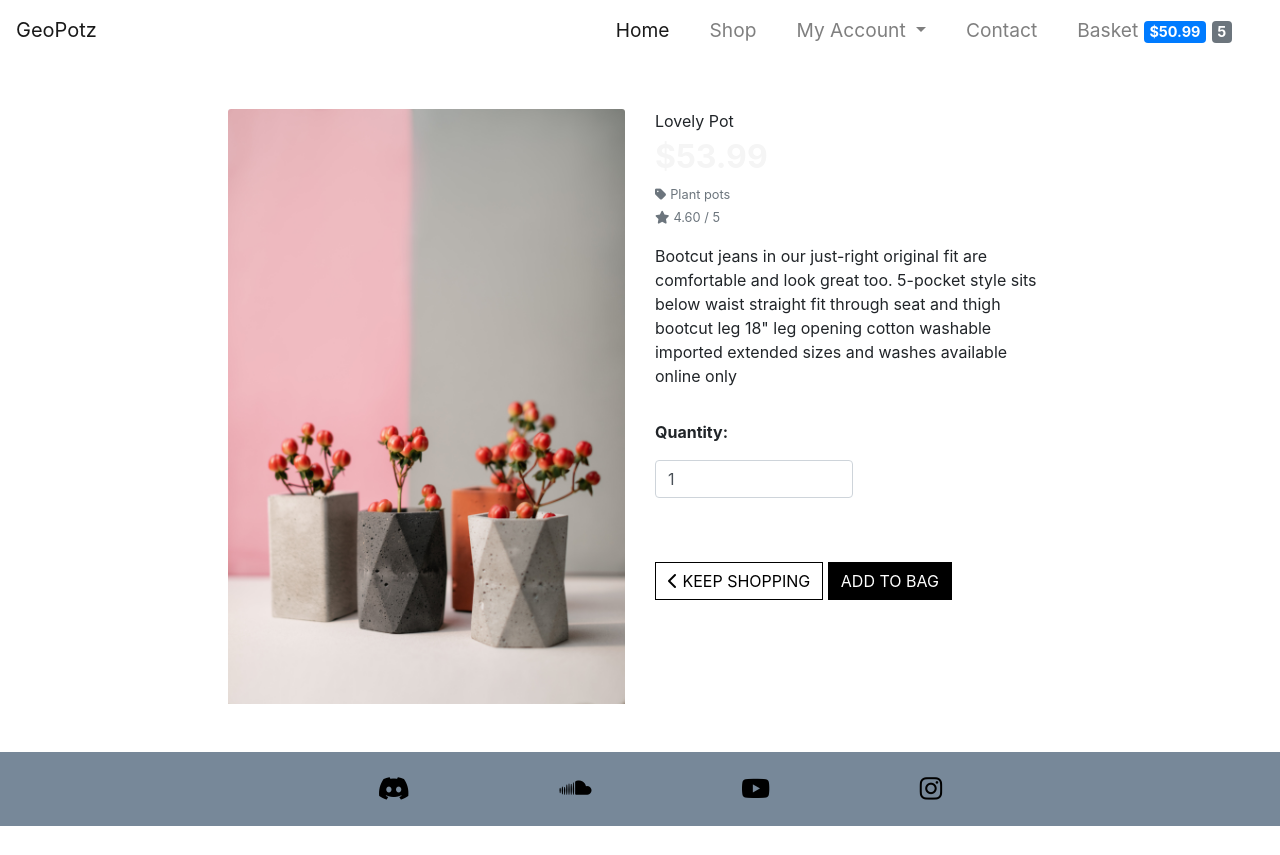
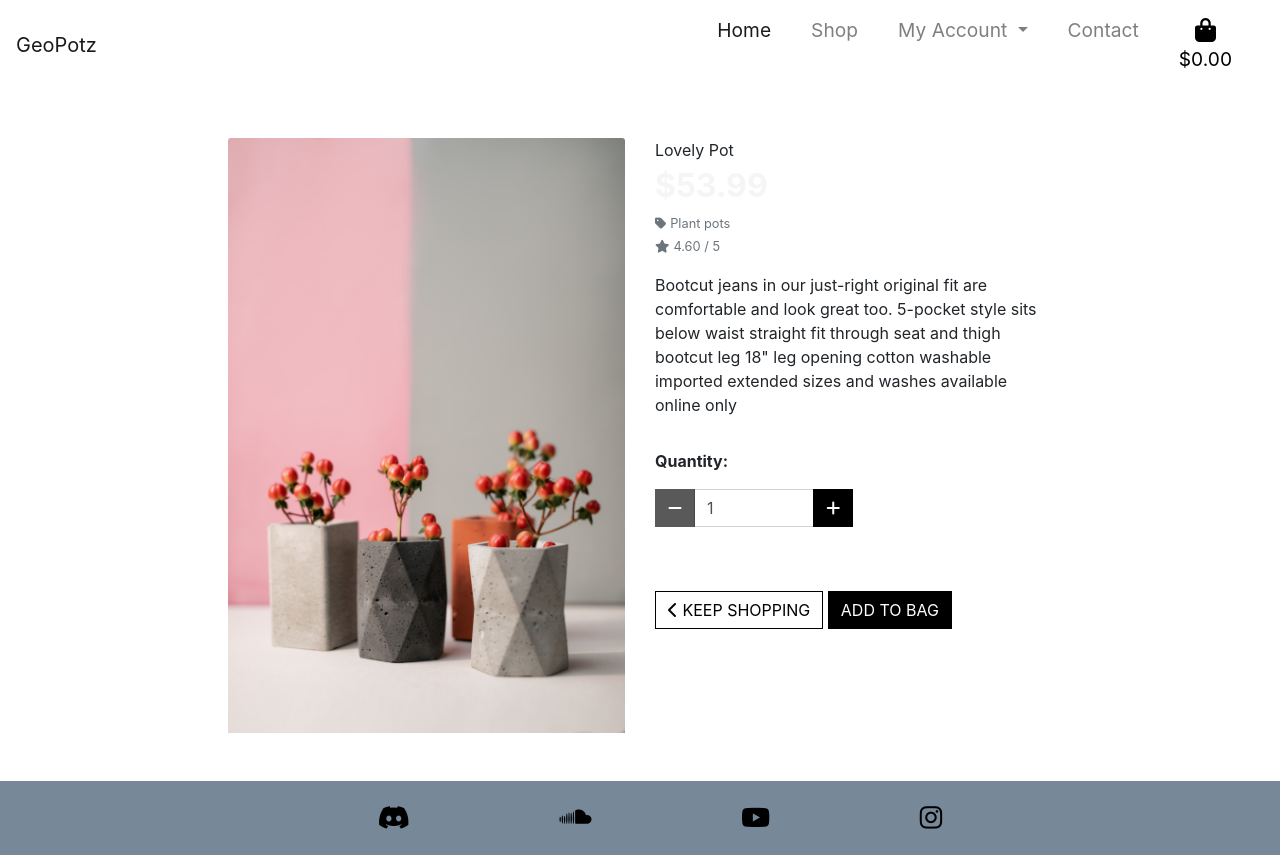
Before and after one commit to BMorrell92/BMorrell_Milestone_Project4, a Django app: page /products/1 in a window 1280 px wide. Before the commit the page ends 826 px from the top, so only its background shows below. Run offline with Django 3.2, Linux system fonts and the light colour scheme; data comes from the database, SQL or seed files in the repository; parts of the project's set-up code (start-up, migrations or seed data) failed here and were passed over; some libraries are stand-ins or nearby versions; some web fonts are replaced.

Commit message:
added quantity selector boxes to bag page

```diff
--- /dev/null
+++ b/products/templates/products/includes/quantity_input_script.html
@@ -0,0 +1,44 @@
+<script type="text/javascript">
+
+    // Disable +/- buttons outside 1-99 range
+    function handleEnableDisable(itemId) {
+        var currentValue = parseInt($(`#id_qty_${itemId}`).val());
+        var minusDisabled = currentValue < 2;
+        var plusDisabled = currentValue > 98;
+        $(`#decrement-qty_${itemId}`).prop('disabled', minusDisabled);
+        $(`#increment-qty_${itemId}`).prop('disabled', plusDisabled);
+    }
+
+    // Ensure proper enabling/disabling of all inputs on page load
+    var allQtyInputs = $('.qty_input');
+    for(var i = 0; i < allQtyInputs.length; i++){
+        var itemId = $(allQtyInputs[i]).data('item_id');
+        handleEnableDisable(itemId);
+    }
+
+    // Check enable/disable every time the input is changed
+    $('.qty_input').change(function() {
+        var itemId = $(this).data('item_id');
+        handleEnableDisable(itemId);
+    });
+
+    // Increment quantity
+    $('.increment-qty').click(function(e) {
+       e.preventDefault();
+       var closestInput = $(this).closest('.input-group').find('.qty_input')[0];
+       var currentValue = parseInt($(closestInput).val());
+       $(closestInput).val(currentValue + 1);
+       var itemId = $(this).data('item_id');
+       handleEnableDisable(itemId);
+    });
+
+    // Decrement quantity
+    $('.decrement-qty').click(function(e) {
+       e.preventDefault();
+       var closestInput = $(this).closest('.input-group').find('.qty_input')[0];
+       var currentValue = parseInt($(closestInput).val());
+       $(closestInput).val(currentValue - 1);
+       var itemId = $(this).data('item_id');
+       handleEnableDisable(itemId);
+    });
+</script>
--- a/products/templates/products/product_detail.html
+++ b/products/templates/products/product_detail.html
@@ -50,7 +50,26 @@
                                 <p class="mt-3"><strong>Quantity:</strong></p>
                                 <div class="form-group w-50">
                                     <div class="input-group">
-                                        <input class="form-control qty_input" type="number" name="quantity" value="1" min="1" max="99" data-item_id="{{ product.id }}" id="id_qty_{{ product.id }}">
+                                        <div class="input-group-prepend">
+                                            <button class="decrement-qty btn btn-black rounded-0"
+                                                data-item_id="{{ product.id }}" id="decrement-qty_{{ product.id }}">
+                                                <span class="icon">
+                                                    <i class="fas fa-minus"></i>
+                                                </span>
+                                            </button>
+                                        </div>
+                                        <input class="form-control qty_input" type="number"
+                                            name="quantity" value="1" min="1" max="99"
+                                            data-item_id="{{ product.id }}"
+                                            id="id_qty_{{ product.id }}">
+                                        <div class="input-group-append">
+                                            <button class="increment-qty btn btn-black rounded-0"
+                                                data-item_id="{{ product.id }}" id="increment-qty_{{ product.id }}">
+                                                <span class="icon">
+                                                    <i class="fas fa-plus"></i>
+                                                </span>
+                                            </button>
+                                        </div>
                                     </div>
                                 </div>
                             </div>
@@ -72,3 +91,8 @@
         </div>
     </div>
 {% endblock %}
+{% block postloadjs %}
+{{ block.super }}
+{% include 'products/includes/quantity_input_script.html' %}
+
+{% endblock %}
--- a/templates/base.html
+++ b/templates/base.html
@@ -71,9 +71,20 @@
             <li class="nav-item">
               <a class="nav-link" href="#">Contact</a>
             </li>
-            <li class="nav-item">
-              <a class="nav-link" href="{% url 'view_bag' %}">Basket <span id="basket-total" class="badge badge-primary">£0</span> <span id="basket-count" class="badge badge-secondary">0</span></a>
-            </li>
+            <li class="list-inline-item">
+              <a class="{% if grand_total %}text-info font-weight-bold{% else %}text-black{% endif %} nav-link" href="{% url 'view_bag' %}">
+                  <div class="text-center">
+                      <div><i class="fas fa-shopping-bag fa-lg"></i></div>
+                      <p class="my-0">
+                          {% if grand_total %}
+                              ${{ grand_total|floatformat:2 }}
+                          {% else %}
+                              $0.00
+                          {% endif %}
+                      </p>
+                  </div>
+              </a>
+          </li>
           </ul>
         </div>
       </nav>
@@ -84,25 +95,9 @@
     {% endblock %}
 
     {% block content %}
-
     {% endblock %}
 
     {% block postloadjs %}
-    <script>
-      // Example JavaScript code to update the basket total and count dynamically
-      // Replace this code with your actual logic to fetch the data from the server
-
-      // Sample data
-      const basketTotal = 50.99;
-      const basketCount = 5;
-
-      // Update the total price and count in the navbar
-      const basketTotalElement = document.getElementById("basket-total");
-      const basketCountElement = document.getElementById("basket-count");
-
-      basketTotalElement.textContent = `$${basketTotal.toFixed(2)}`;
-      basketCountElement.textContent = basketCount;
-    </script>
     {% endblock %}
   </body>
 <!-- Footer Structure -->
```
Also changed, not shown: bag/templates/bag/bag.html (+54 -2 lines), products/templates/products/products.html (+22 -0 lines).
